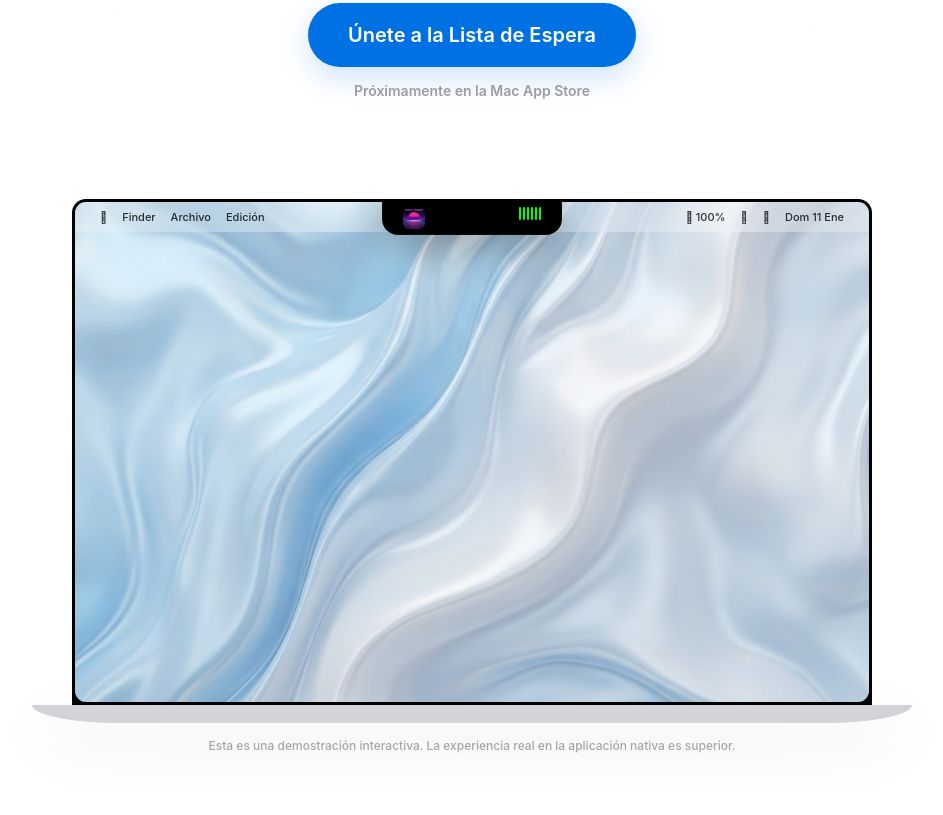
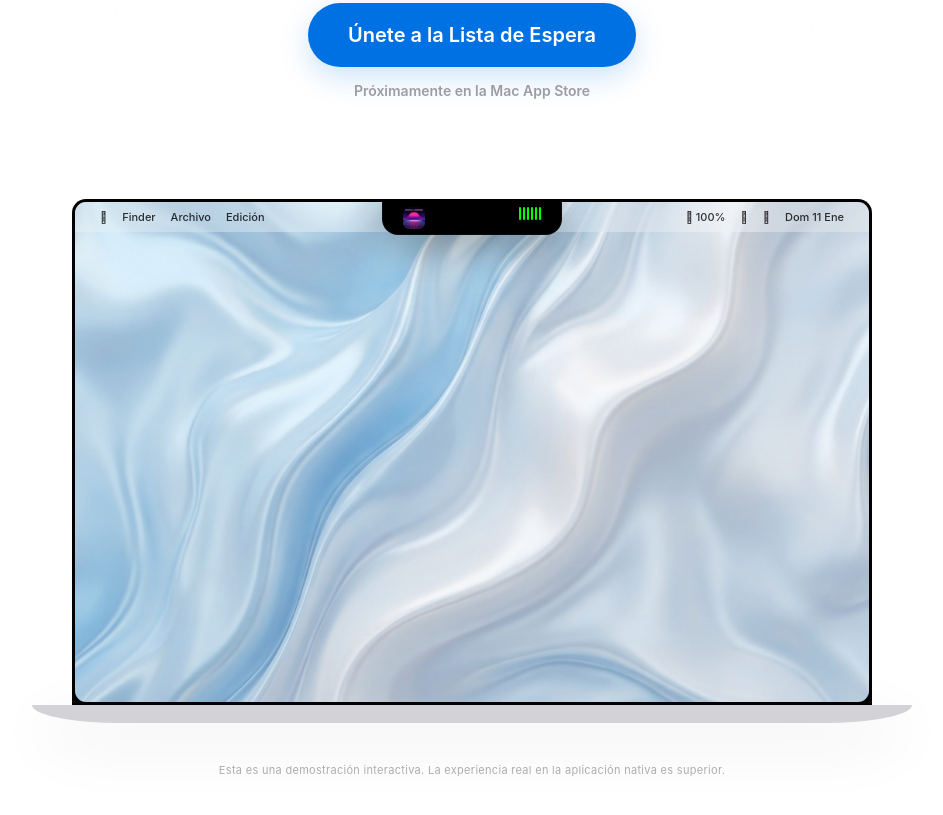
Before and after one commit to Aleix27/NotchWeb, a plain HTML site: page index.html in a window 1280 px wide. Shown: the part 425-1240 px from the top of the page, without its empty margins (168-1111 px from the left). Drawn offline with Linux system fonts and the light colour scheme.

Commit message:
Fix disclaimer layout: proper column flow, premium gray styling

```diff
--- a/style.css
+++ b/style.css
@@ -139,6 +139,7 @@ nav {
     position: relative;
     width: 800px;
     transition: transform 1.2s var(--liquid-ease);
+    flex-shrink: 0;
 }
 
 .screen-container {
@@ -169,12 +170,15 @@ nav {
 }
 
 .demo-disclaimer {
-    margin-top: 15px;
-    font-size: 12px;
-    color: #aaa;
-    font-weight: 500;
+    display: block;
+    width: 100%;
+    margin-top: 40px;
+    padding: 0 20px;
+    font-size: 11px;
+    color: #b0b0b0;
+    font-weight: 400;
     text-align: center;
-    max-width: 600px;
+    letter-spacing: 0.3px;
 }
 
 .fake-menubar {
```
